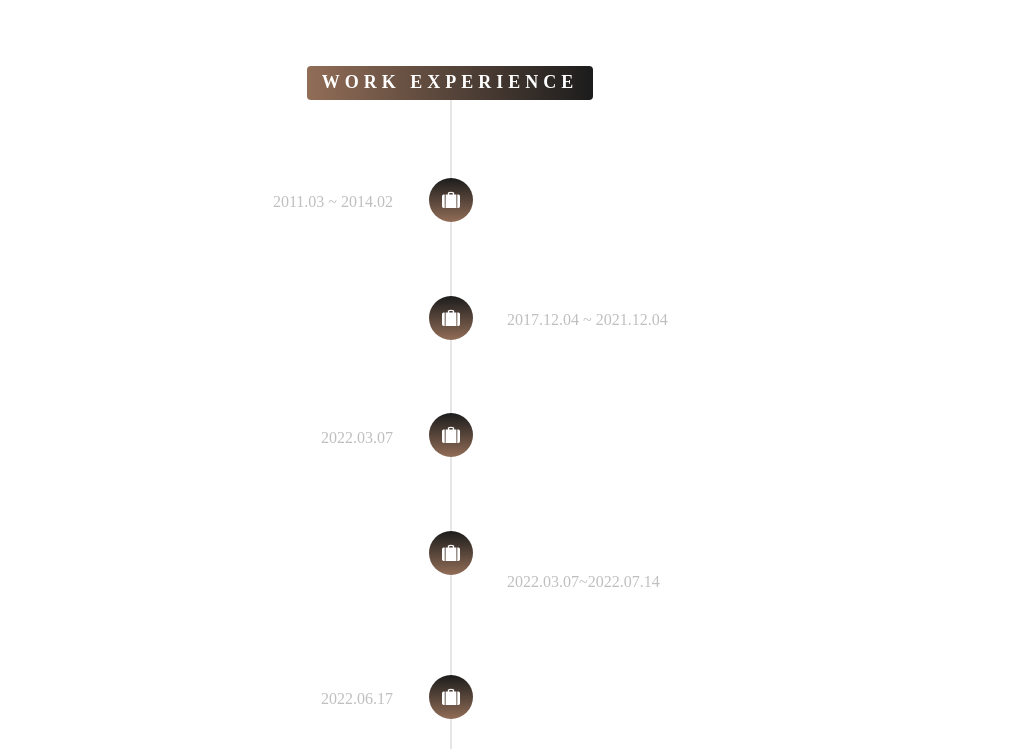
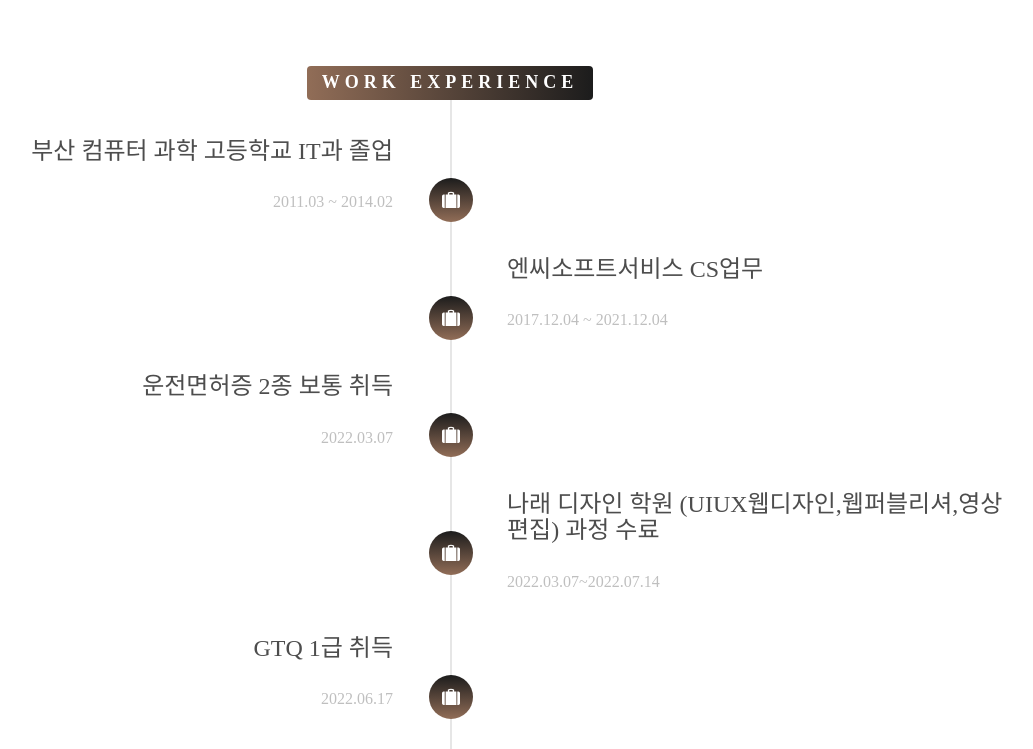
Before and after one commit to KimBoreum/Web_portfolio, a plain HTML site: page index.html in a window 1280 px wide. Shown: the part 3860-4609 px from the top of the page, without its empty margins (190-1223 px from the left). Drawn offline with Linux system fonts and the light colour scheme; some packages are replaced by stand-ins of ours; no server answers; files whose address does not match are found by name; a web font is replaced by a local one.

Commit message:
Update style.css

```diff
--- a/css/style.css
+++ b/css/style.css
@@ -173,7 +173,7 @@ h5{
   padding-top: 5px;
 }
 
-.col-md-4 h3, .col-md-6 h3, .col-md-12 h3{
+.col-md-4 h3, .col-md-6 h3{
   color: white;
   font-family: 'NanumSquare';
   font-size: 24px;
```
